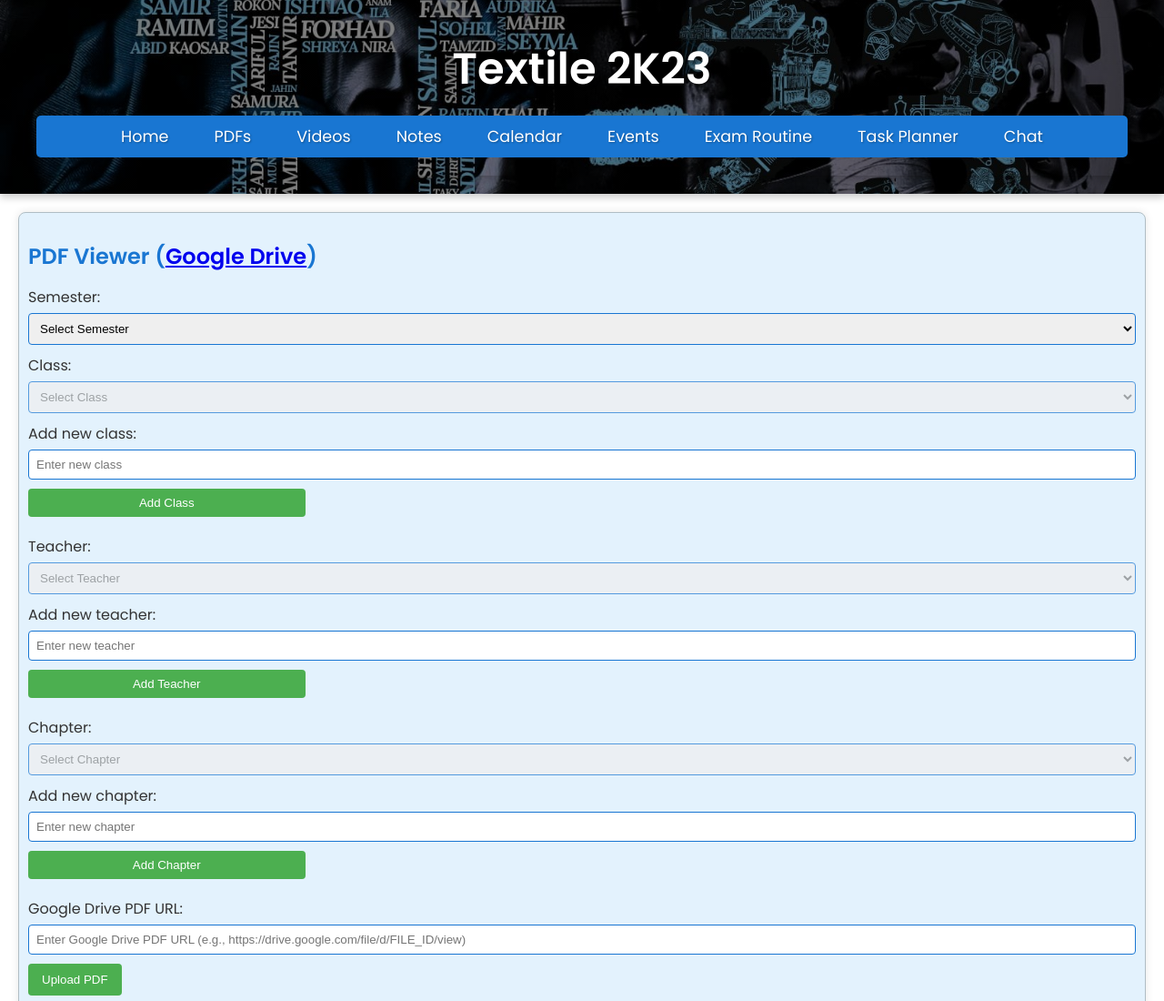
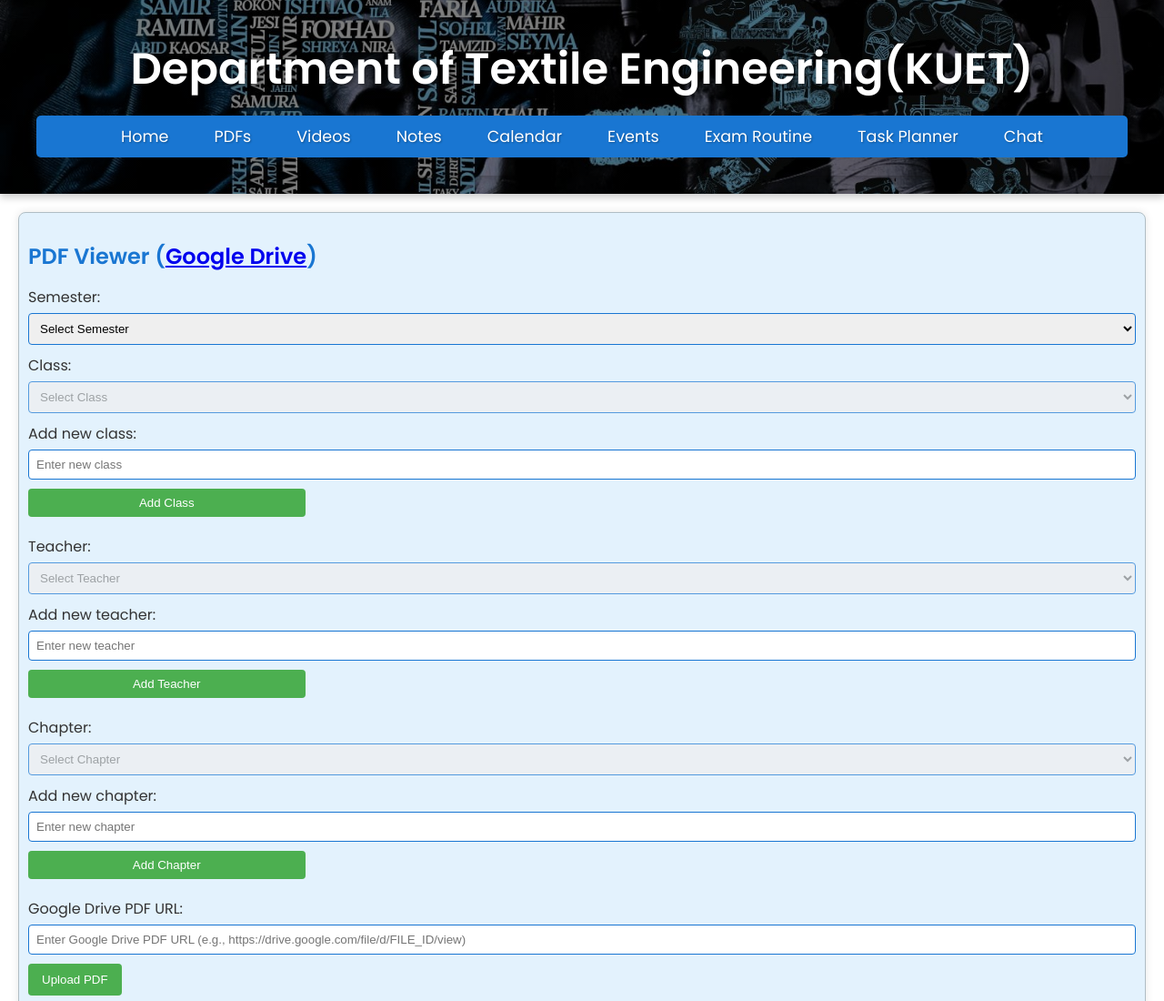
Before and after one commit to deathseeker2304/textile-frontend, a plain HTML site: page pdfs.html in a window 1280 px wide. Shown: the top 1100 px of the page at 91% size. Drawn offline with Linux system fonts and the light colour scheme.

Commit message:
Update header.html

```diff
--- a/header.html
+++ b/header.html
@@ -1,7 +1,7 @@
 <!-- header.html -->
 <header class="header-container">
     <div class="header-content">
-        <h1>Textile 2K23</h1>
+        <h1>Department of Textile Engineering(KUET)</h1>
         <nav>
             <ul class="nav-list">
                 <li><a href="index.html">Home</a></li>
```
